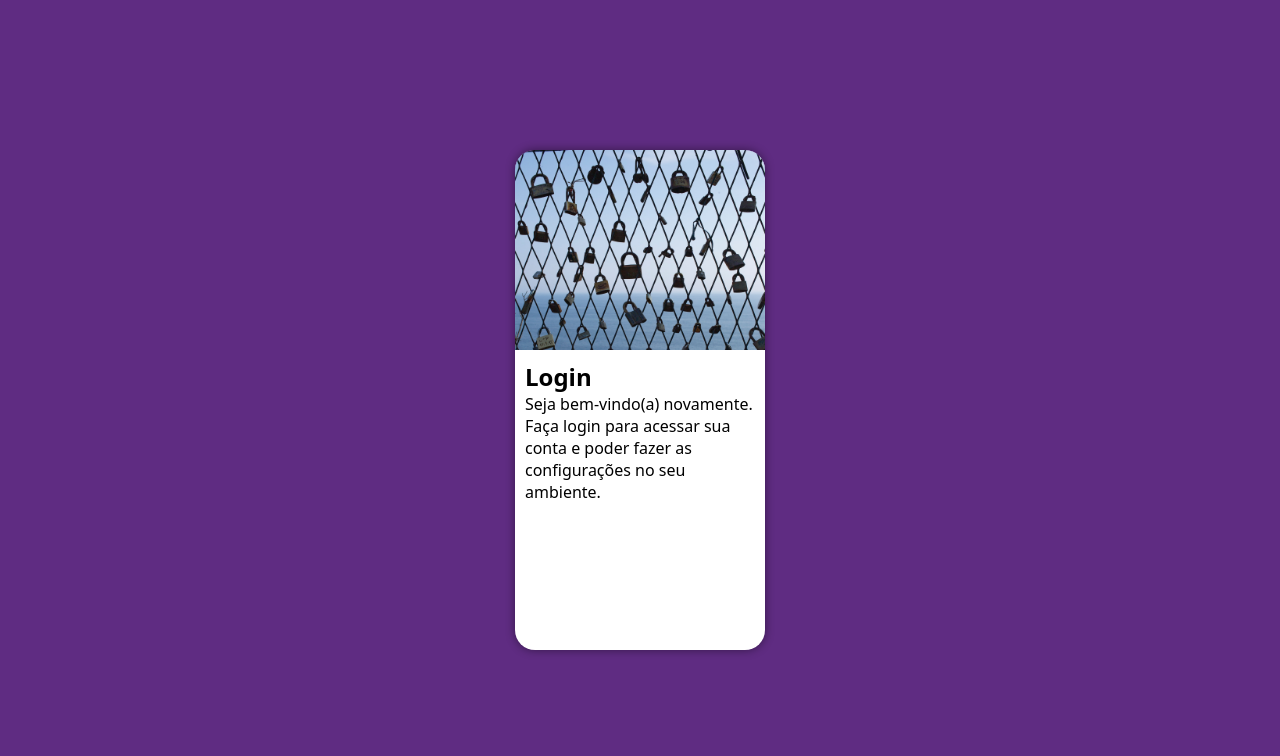
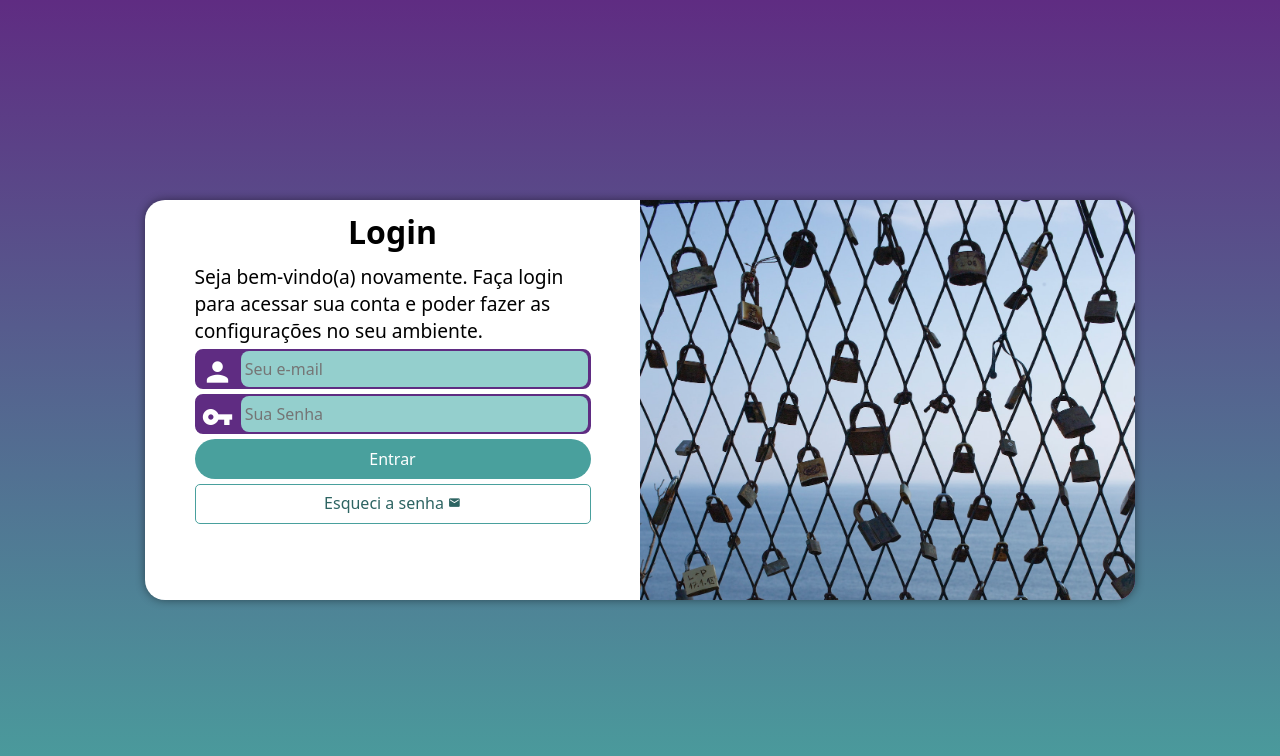
Before and after one commit to Robson-C/projeto-login, a plain HTML site: page index.html in a window 1280 px wide. Drawn offline with Linux system fonts and the light colour scheme.

Commit message:
finalizado

```diff
--- /dev/null
+++ b/estilos/media-query.css
@@ -0,0 +1,52 @@
+@charset "UTF-8";
+
+@media screen and (min-width: 768px) and (max-width: 992px) {
+    body {
+        background-image: linear-gradient(to top, var(--cor1), var(--cor2));
+    }
+    section#login {
+        width: 80vw;
+        height: 300px;
+    }
+    section#login > div#imagem {
+        float: left;
+        width: 30%;
+        height: 100%;
+    }
+    section#login > div#formulario {
+        float: right;
+        width: 70%;
+        padding: 10px 5%;
+    }
+    div#formulario > p {
+        font-size: 1em;;
+    }
+
+}
+
+@media screen and (min-width: 992px) {
+    body {
+        background-image: linear-gradient(to top, var(--cor1), var(--cor2));
+    }
+    section#login {
+        width: 990px;
+        height: 400px;
+    }
+    section#login > div#imagem {
+        float: right;
+        width: 50%;
+        height: 100%;
+    }
+    section#login > div#formulario {
+        float: left;
+        width: 50%;
+        padding: 10px 5%;
+    }
+    div#formulario > h1 {
+        font-size: 2em;
+    }
+    div#formulario > p {
+        font-size: 1.2em;;
+    }
+
+}
--- a/estilos/style.css
+++ b/estilos/style.css
@@ -34,13 +34,17 @@ section#login {
     position: absolute; /*position, top, left e transform para*/
     top: 50%;           /*ficar no centro da tela, para isso obj pai tem*/
     left: 50%;          /*que estar com position relative*/
-    transform: translate(-50%, -50%);
     overflow: hidden;   /*tudo fora do login esconde, os cantos da img *-* */
+
     background-color: white;
     width: 250px;
     height: 500px;
     border-radius: 20px;
     box-shadow: 0px 0px 10px rgb(0, 0, 0, 0.45);
+
+    transform: translate(-50%, -50%);
+    transition: width 0.3s, height 0.3s;
+    transition-timing-function: ease;
 }
 
 section#login > div#imagem {
@@ -56,3 +60,86 @@ section#login > div#formulario {
     display: block;
     padding: 10px;
 }
+
+div#formulario >h1 {
+    text-align: center;
+    margin-bottom: 10px;
+}
+
+div#formulario > p {
+    font-size: 0.8em;
+}
+
+form > div.campo {
+    background-color: var(--cor2);
+    border: 2px solid var(--cor2);
+    display: block;
+    width: 100%;
+    height: 40px;
+    border-radius: 8px;
+    margin: 5px 0;
+}
+
+div.campo > label {
+    display: none;
+}
+
+div.campo > span {
+    color: white;
+    font-size: 2em;
+    width: 40px;
+    padding: 5px;
+}
+
+div.campo > input {
+    background-color: #94cfcd;
+    font-size: 1em;
+    width: calc(100% - 44.5px);
+    height: 100%;
+    border: 0px;
+    border-radius: 8px;
+    padding: 4px;
+    transform: translateY(-13px);
+}
+
+div.campo > input:focus-within{
+    background-color: white;
+}
+
+form > input[type=submit] {
+    display: block;
+    font-size: 1em;
+    width: 100%;
+    height: 40px;
+    background-color: var(--cor1);
+    color: white;
+    border: none;
+    border-radius: 50px;
+}
+
+form > input[type=submit]:hover {
+    background-color: #2d6462;
+}
+
+form > a.botao {
+    display: block;
+    text-align: center;
+    font-size: 1em;
+    width: 100%;
+    height: 40px;
+    margin-top: 5px;
+    padding-top: 7px;
+    background-color: white;
+    color: #2d6462;
+    border: 1px solid var(--cor1);
+    border-radius: 5px;
+    text-decoration: none;
+}
+
+form > a.botao:hover {
+    background-color: #6cd3cf;
+}
+
+form > a.botao > span {
+    font-size: 0.8em;
+}
--- a/index.html
+++ b/index.html
@@ -5,7 +5,9 @@
     <meta http-equiv="X-UA-Compatible" content="IE=edge">
     <meta name="viewport" content="width=device-width, initial-scale=1.0">
     <title>Login</title>
+    <link href="https://fonts.googleapis.com/icon?family=Material+Icons" rel="stylesheet">
     <link rel="stylesheet" href="estilos/style.css">
+    <link rel="stylesheet" href="estilos/media-query.css">
 </head>
 <body>
 
@@ -17,8 +19,19 @@
             <div id="formulario">
                 <h1>Login</h1>
                 <p>Seja bem-vindo(a) novamente. Faça login para acessar sua conta e poder fazer as configurações no seu ambiente.</p>
-                <form action="login.php" method="post">
-
+                <form action="login.php" method="post" autocomplete="on">
+                    <div class="campo">
+                        <span class="material-icons">person</span>
+                        <input type="email" name="login" id="ilogin" placeholder="Seu e-mail" autocomplete="email" required>
+                        <label for="ilogin">Login</label>
+                    </div>
+                    <div class="campo">
+                        <span class="material-icons">vpn_key</span>
+                        <input type="password" name="senha" id="isenha" placeholder="Sua Senha" autocomplete="current-password" required minlength="8" maxlength="15">
+                        <label for="isenha">Senha</label>
+                    </div>
+                    <input type="submit" value="Entrar">
+                    <a href="esqueci.html" class="botao">Esqueci a senha <span class="material-icons">mail</span></a>
                 </form>
             </div>
         </section>
```
